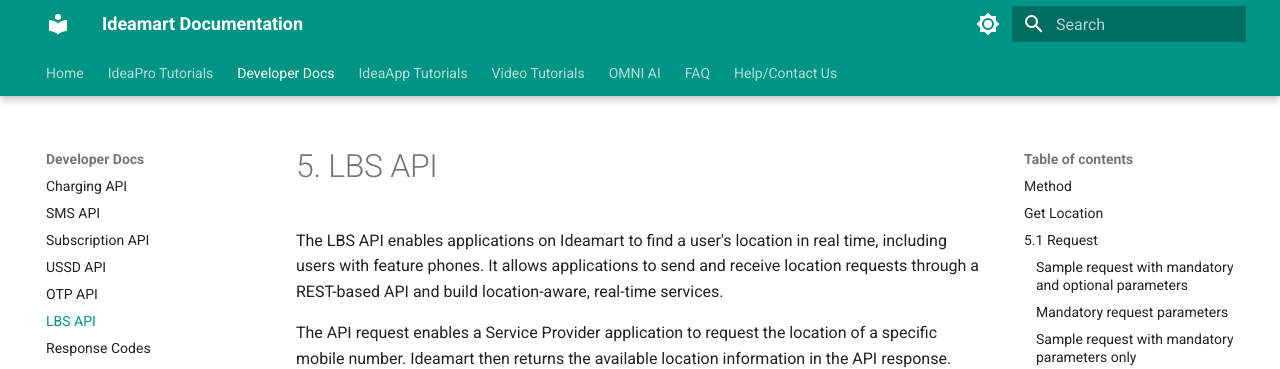
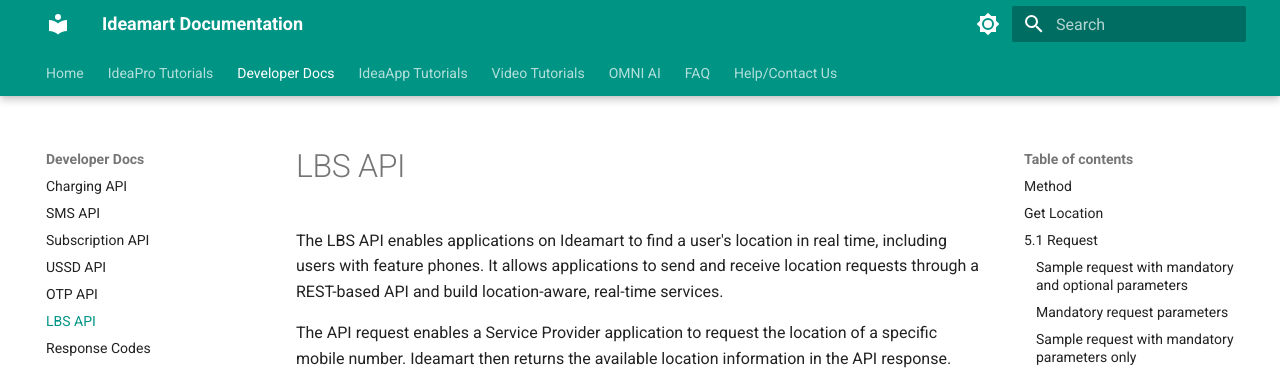
Before and after one commit to ideabizmart/Docs-Ideamart-v2, an MkDocs documentation site: the page built from docs/developer-docs/lbs-api.md, in a window 1280 px wide and 900 px high. Shown: the top 369 px of the window. Built offline with MkDocs 1.6.1 and Material for MkDocs 9.7.7, drawn with Linux system fonts in a browser that asks for light colours.

```diff
--- a/docs/developer-docs/lbs-api.md
+++ b/docs/developer-docs/lbs-api.md
@@ -1,4 +1,4 @@
-# 5. LBS API
+# LBS API
 
 The LBS API enables applications on Ideamart to find a user's location in real time, including users with feature phones. It allows applications to send and receive location requests through a REST-based API and build location-aware, real-time services.
 
```
